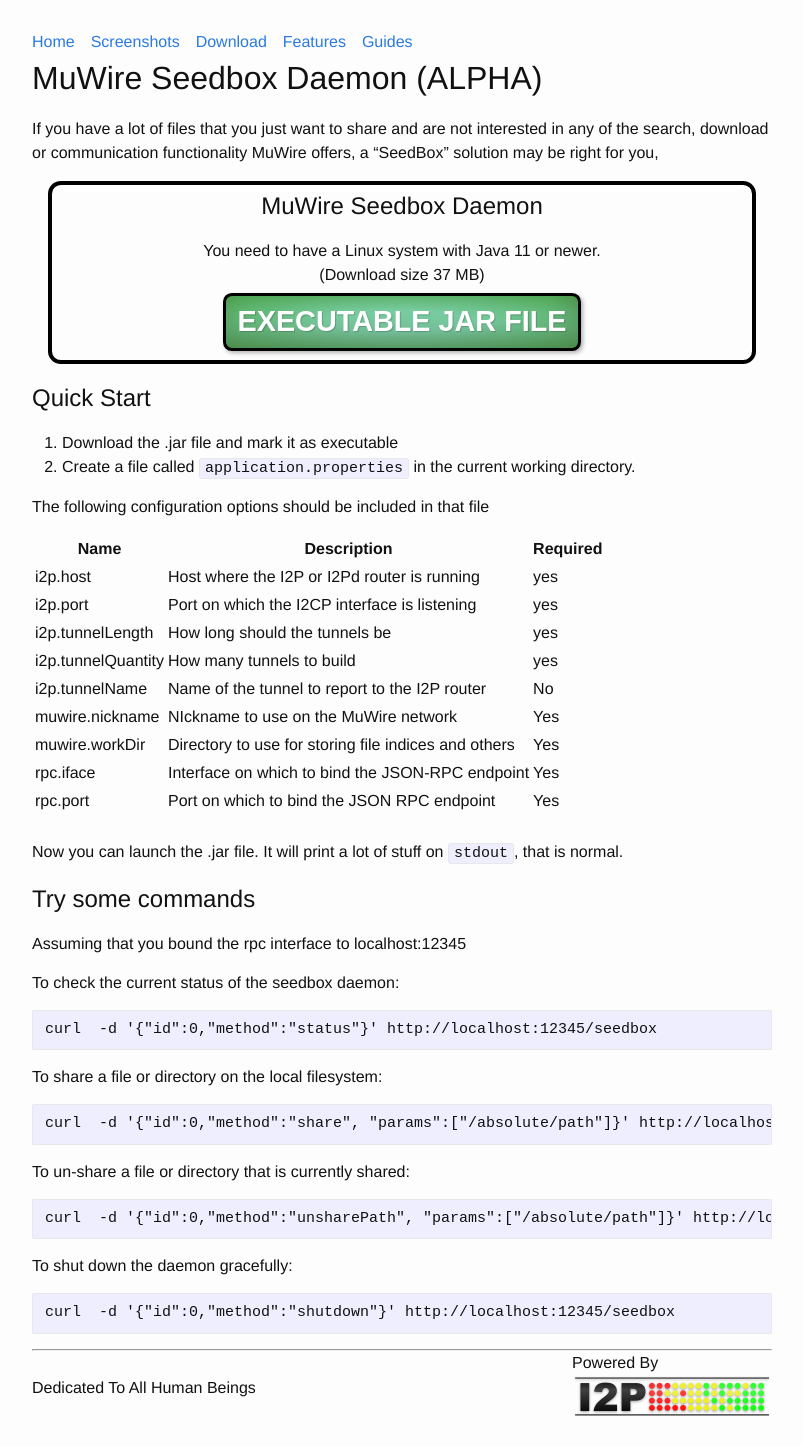
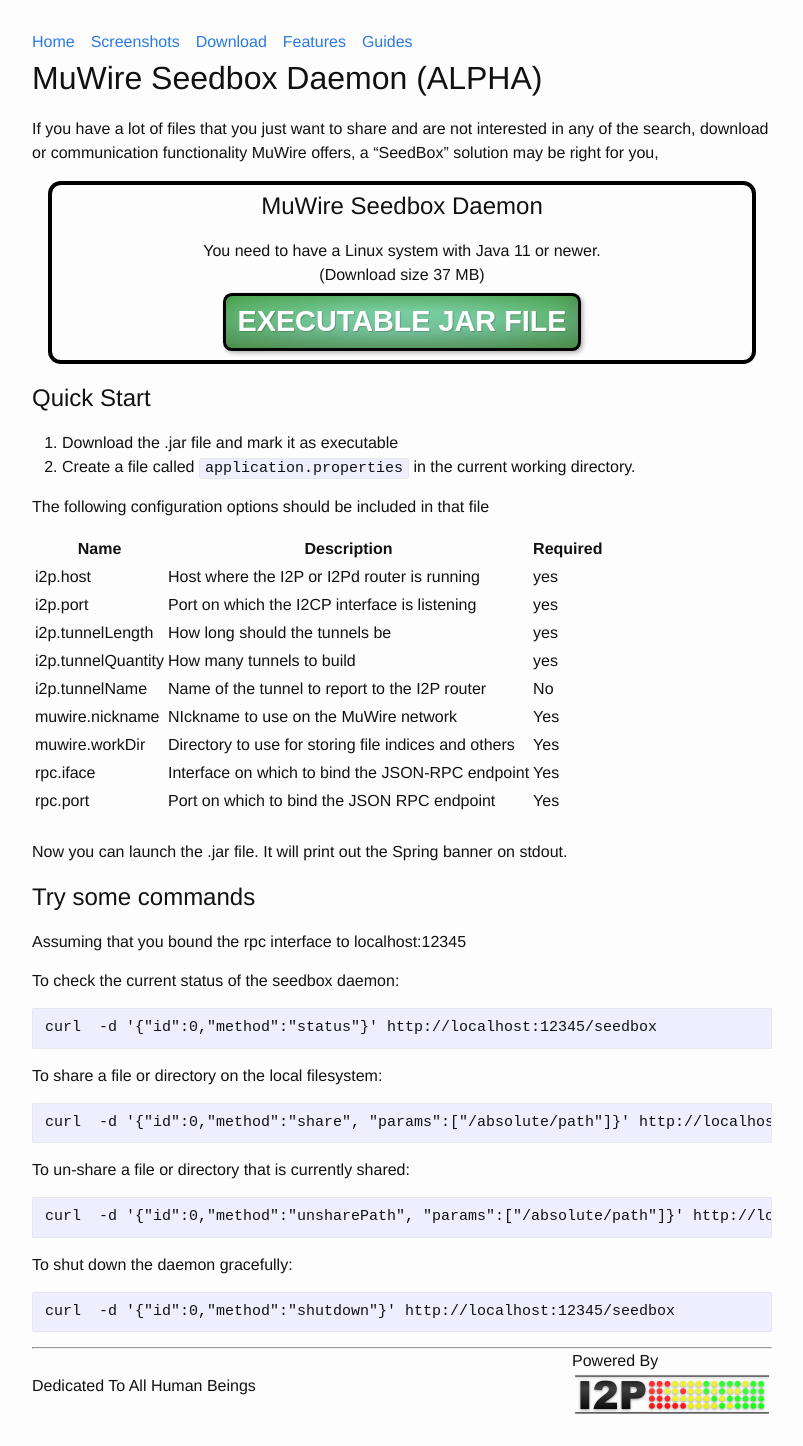
Before and after one commit to zlatinb/muwire-dot-i2p, a Jekyll site: the page built from seedbox.markdown, in a window 1280 px wide. Shown: the whole page, without its empty margins (238-1041 px from the left). Built offline with Jekyll 4.4.1, drawn with Linux system fonts in a browser that asks for light colours.

Commit message:
logging is now muted

```diff
--- a/seedbox.markdown
+++ b/seedbox.markdown
@@ -70,7 +70,7 @@ The following configuration options should be included in that file
 
 
 <br/>
-Now you can launch the .jar file.  It will print a lot of stuff on `stdout`, that is normal.
+Now you can launch the .jar file. It will print out the Spring banner on stdout.
 
 ## Try some commands
 
```
